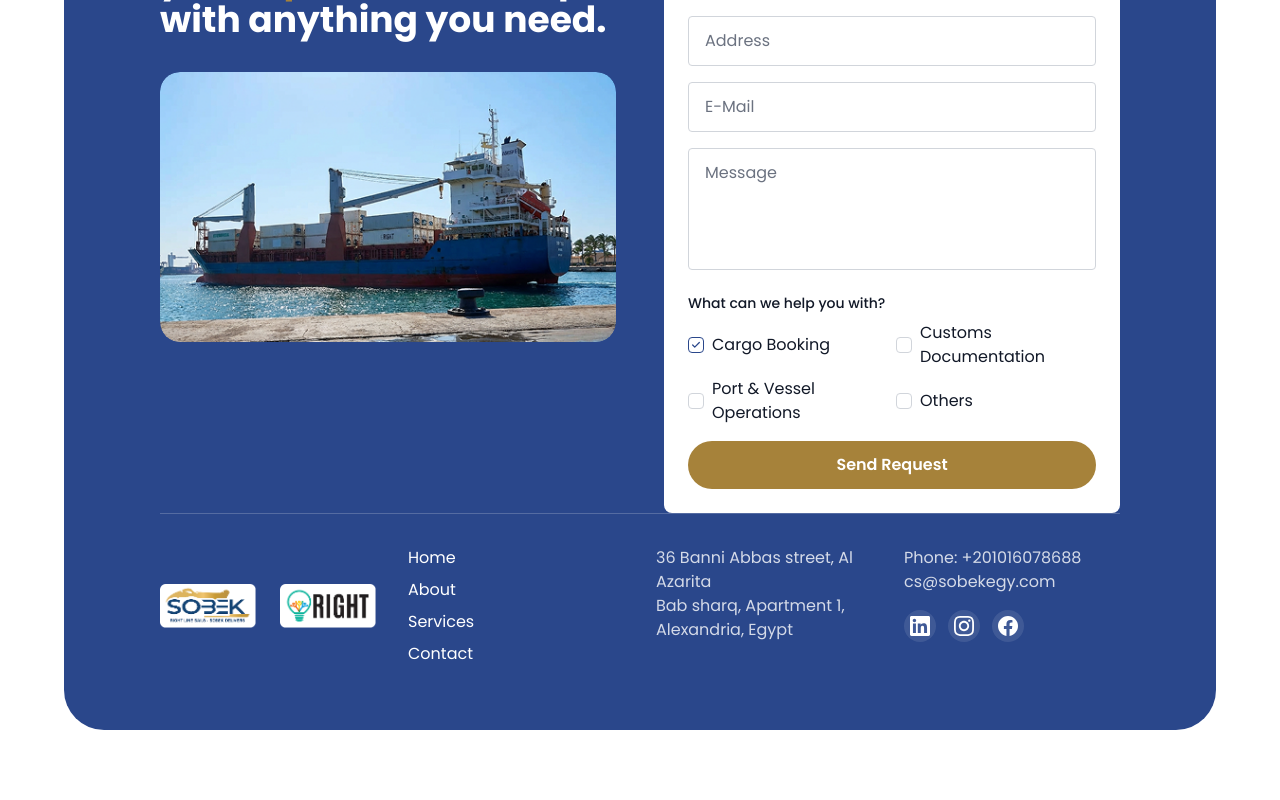
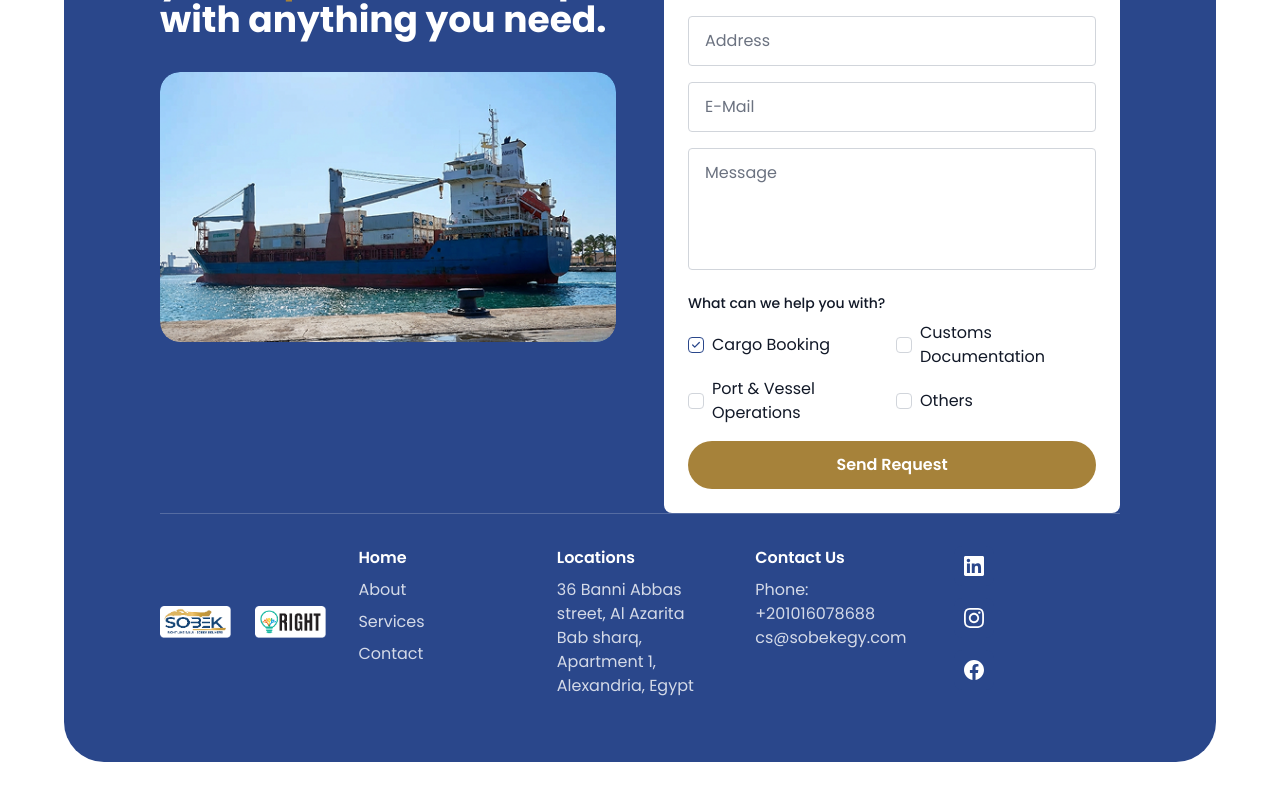
Before and after one commit to Mostafa-Aboheaba/sobek, a Next.js app: page / in a window 1280 px wide. Shown: the part 6171-6971 px from the top of the page. Built offline with nearby package versions, Linux system fonts and the light colour scheme.

Commit message:
Rearrange footer: social icons in separate column stacked vertically, add section headings

```diff
--- a/components/GetInTouch.tsx
+++ b/components/GetInTouch.tsx
@@ -244,7 +244,7 @@ const GetInTouch = () => {
 
         {/* Footer Section */}
         <div className="mt-auto pt-8 border-t border-white/20">
-          <div className="grid grid-cols-1 sm:grid-cols-2 md:grid-cols-4 gap-6 md:gap-8">
+          <div className="grid grid-cols-1 sm:grid-cols-2 lg:grid-cols-5 gap-6 md:gap-8">
             {/* Logos */}
             <div className="flex items-center gap-4 sm:gap-6">
               <div className="relative h-12 w-auto">
@@ -269,10 +269,11 @@ const GetInTouch = () => {
 
             {/* Navigation Links */}
             <nav>
+              <h3 className="text-white font-semibold mb-2">Home</h3>
               <ul className="space-y-2">
-                {["Home", "About", "Services", "Contact"].map((link) => (
+                {["About", "Services", "Contact"].map((link) => (
                   <li key={link}>
-                    <a href={`#${link.toLowerCase()}`} className="hover:text-accent transition-colors">
+                    <a href={`#${link.toLowerCase()}`} className="text-white/80 hover:text-accent transition-colors">
                       {link}
                     </a>
                   </li>
@@ -282,6 +283,7 @@ const GetInTouch = () => {
 
             {/* Location */}
             <div>
+              <h3 className="text-white font-semibold mb-2">Locations</h3>
               <p className="text-white/80">
                 36 Banni Abbas street, Al Azarita
               </p>
@@ -295,14 +297,16 @@ const GetInTouch = () => {
 
             {/* Contact */}
             <div>
+              <h3 className="text-white font-semibold mb-2">Contact Us</h3>
               <p className="text-white/80">Phone: +201016078688</p>
               <p className="text-white/80">cs@sobekegy.com</p>
+            </div>
 
-              {/* Social Media */}
-              <div className="flex gap-3 mt-4">
+            {/* Social Media Icons - Stacked Vertically */}
+            <div className="flex flex-col gap-3">
               <a
                 href="#"
-                  className="w-8 h-8 rounded-full bg-white/10 hover:bg-white/20 flex items-center justify-center transition-colors"
+                className="w-10 h-10 rounded-lg bg-primary-500 hover:bg-primary-600 flex items-center justify-center transition-colors"
                 aria-label="LinkedIn"
               >
                 <svg className="w-5 h-5 text-white" fill="currentColor" viewBox="0 0 24 24">
@@ -311,7 +315,7 @@ const GetInTouch = () => {
               </a>
               <a
                 href="#"
-                  className="w-8 h-8 rounded-full bg-white/10 hover:bg-white/20 flex items-center justify-center transition-colors"
+                className="w-10 h-10 rounded-lg bg-primary-500 hover:bg-primary-600 flex items-center justify-center transition-colors"
                 aria-label="Instagram"
               >
                 <svg className="w-5 h-5 text-white" fill="currentColor" viewBox="0 0 24 24">
@@ -320,7 +324,7 @@ const GetInTouch = () => {
               </a>
               <a
                 href="#"
-                  className="w-8 h-8 rounded-full bg-white/10 hover:bg-white/20 flex items-center justify-center transition-colors"
+                className="w-10 h-10 rounded-lg bg-primary-500 hover:bg-primary-600 flex items-center justify-center transition-colors"
                 aria-label="Facebook"
               >
                 <svg className="w-5 h-5 text-white" fill="currentColor" viewBox="0 0 24 24">
@@ -332,7 +336,6 @@ const GetInTouch = () => {
         </div>
         </div>
       </div>
-      </div>
     </footer>
   );
 };
```
Lines whose indentation alone changed are shown as unchanged.
